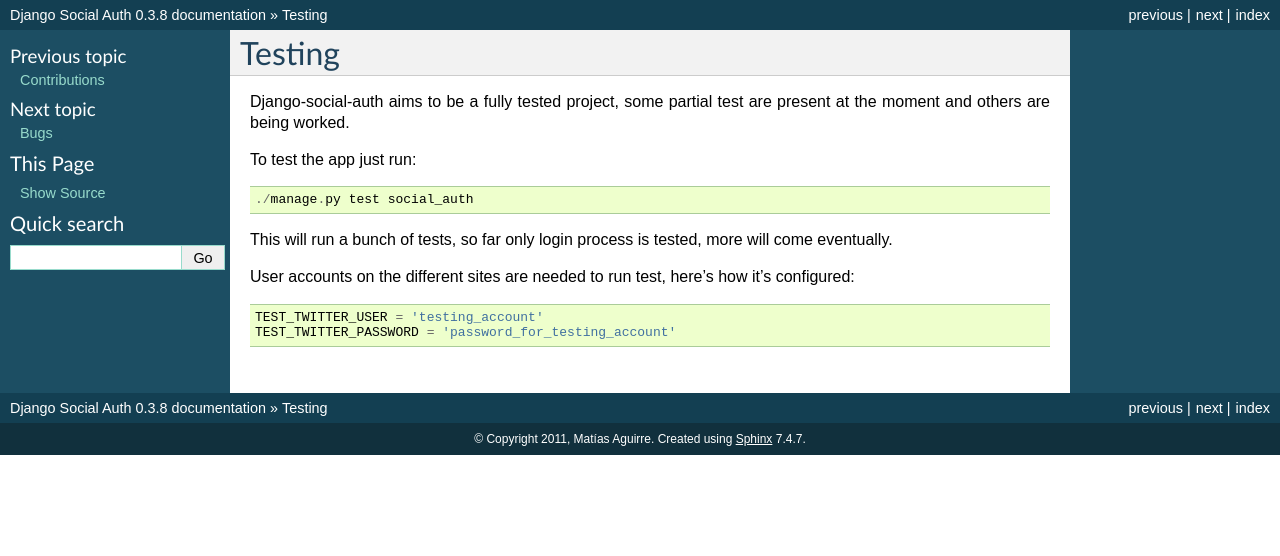
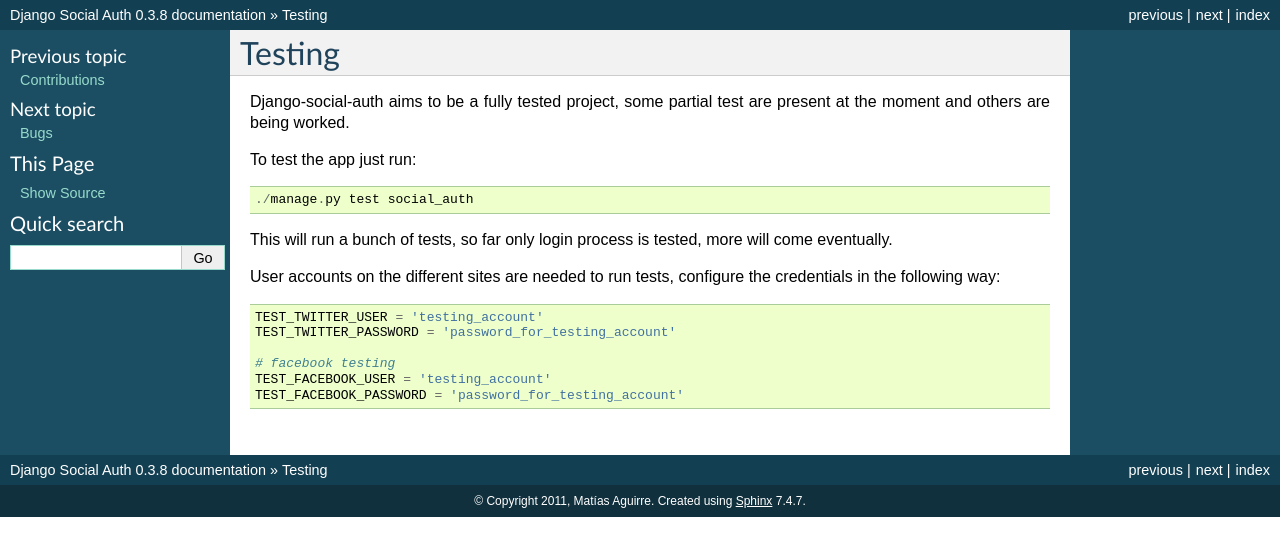
Before and after one commit to omab/django-social-auth, a Sphinx documentation site: the page built from doc/testing.rst, in a window 1280 px wide. Shown: the top 556 px of the page. Built offline with Sphinx 7.4.7, drawn with Linux system fonts in a browser that asks for light colours.

Commit message:
Facebook login testing. Refs gh-25

```diff
--- a/doc/testing.rst
+++ b/doc/testing.rst
@@ -10,8 +10,12 @@
 This will run a bunch of tests, so far only login process is tested, more
 will come eventually.
 
-User accounts on the different sites are needed to run test, here's how it's
-configured::
+User accounts on the different sites are needed to run tests, configure the
+credentials in the following way::
 
     TEST_TWITTER_USER = 'testing_account'
     TEST_TWITTER_PASSWORD = 'password_for_testing_account'
+
+    # facebook testing
+    TEST_FACEBOOK_USER = 'testing_account'
+    TEST_FACEBOOK_PASSWORD = 'password_for_testing_account'
```
Also changed, not shown: README.rst (+6 -2 lines), 3 other files.
